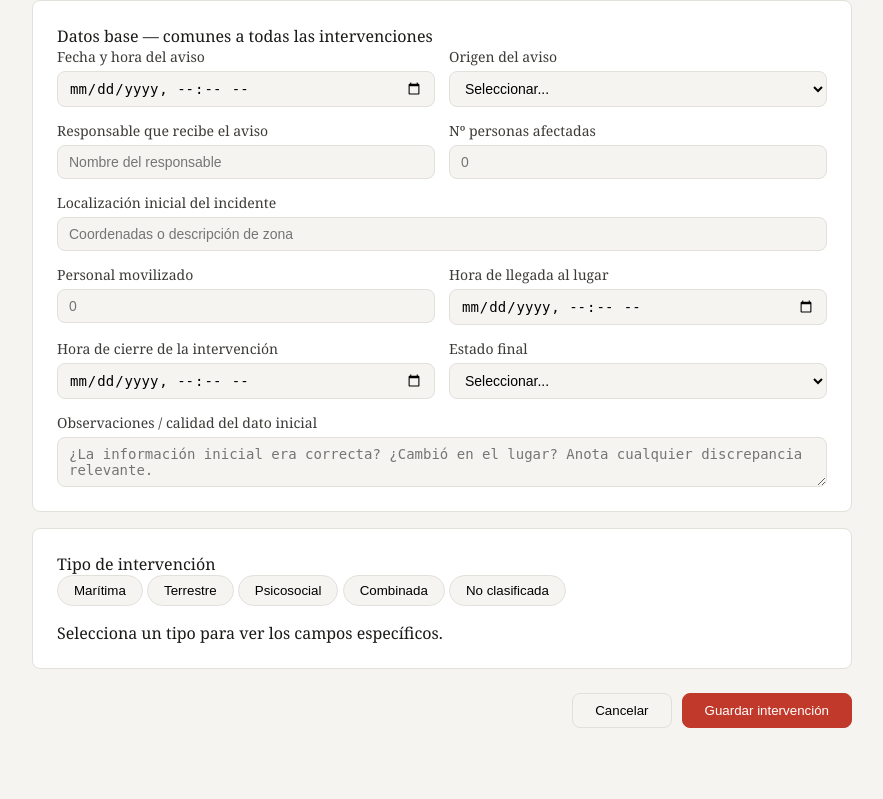
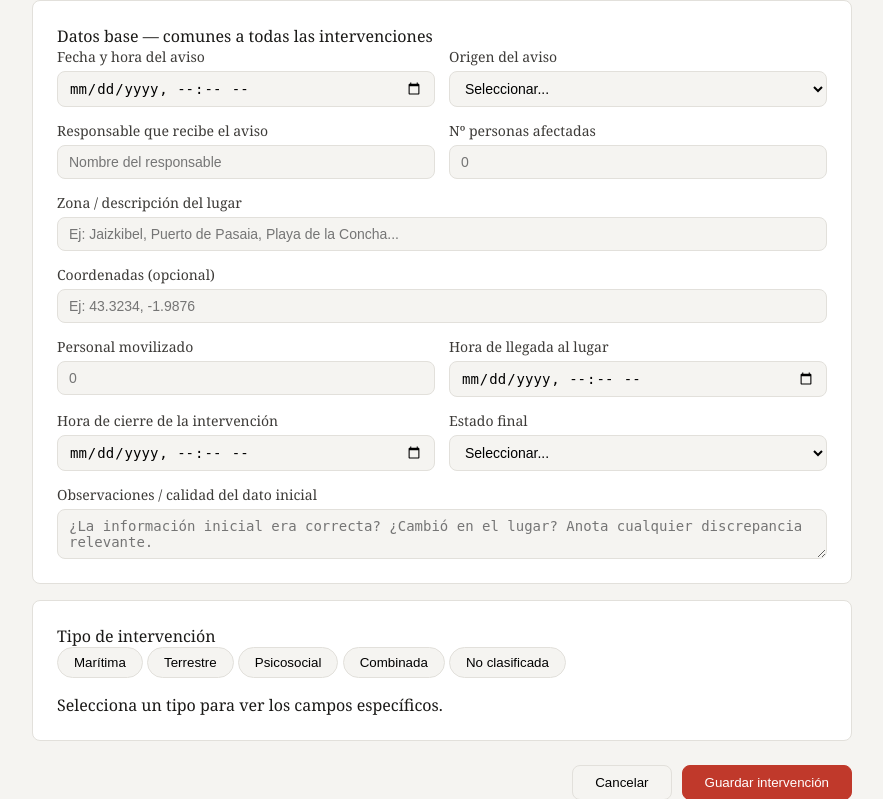
Before and after one commit to IkerAramendi/Cruz-Roja, a Django app: page /crearIntervencion/ in a window 1280 px wide. Shown: the part 119-918 px from the top of the page, without its empty margins (198-1081 px from the left). Before the commit the page ends 847 px from the top, so only its background shows below. Run offline with Django 5.2, Linux system fonts and the light colour scheme.

Commit message:
Cambiado campo localizacion

```diff
--- a/intervenciones/templates/crear_intervencion.html
+++ b/intervenciones/templates/crear_intervencion.html
@@ -46,8 +46,12 @@
         <input type="number" min="0" placeholder="0">
       </div>
       <div class="field full">
-        <label>Localización inicial del incidente</label>
-        <input type="text" placeholder="Coordenadas o descripción de zona">
+        <label>Zona / descripción del lugar</label>
+        <input type="text" placeholder="Ej: Jaizkibel, Puerto de Pasaia, Playa de la Concha...">
+      </div>
+      <div class="field full">
+        <label>Coordenadas (opcional)</label>
+        <input type="text" placeholder="Ej: 43.3234, -1.9876">
       </div>
       <div class="field">
         <label>Personal movilizado</label>
```
